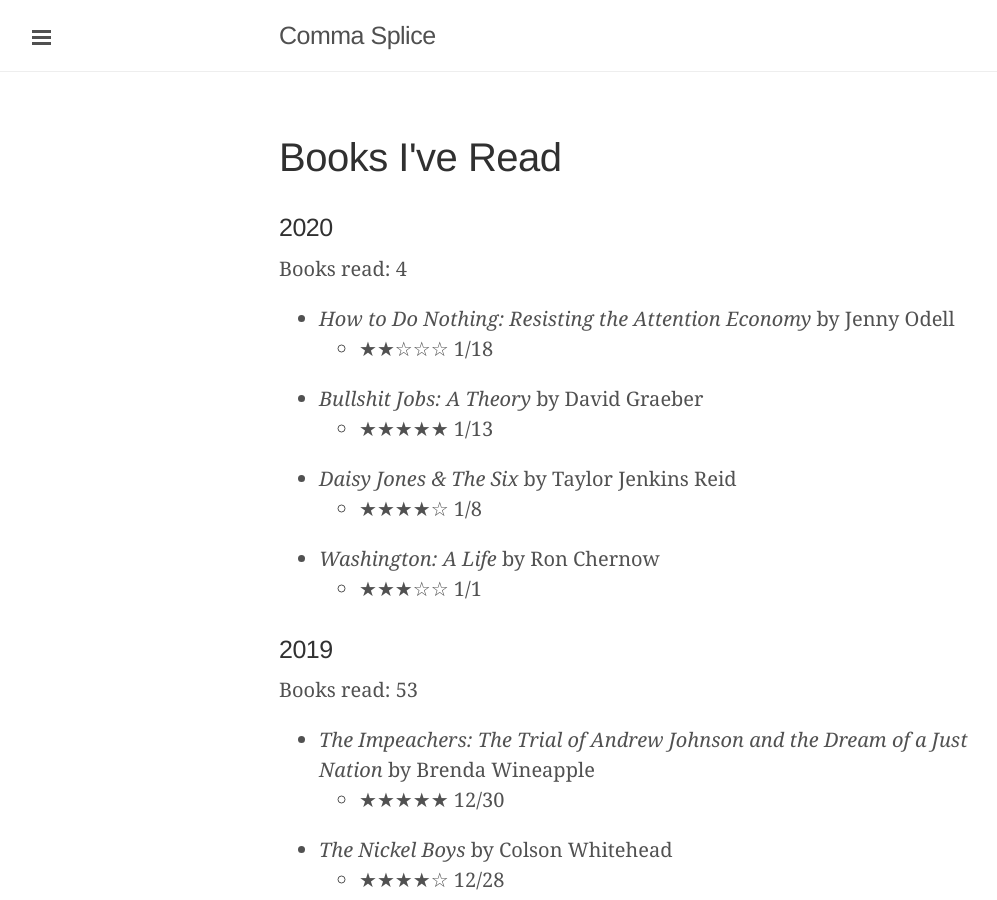
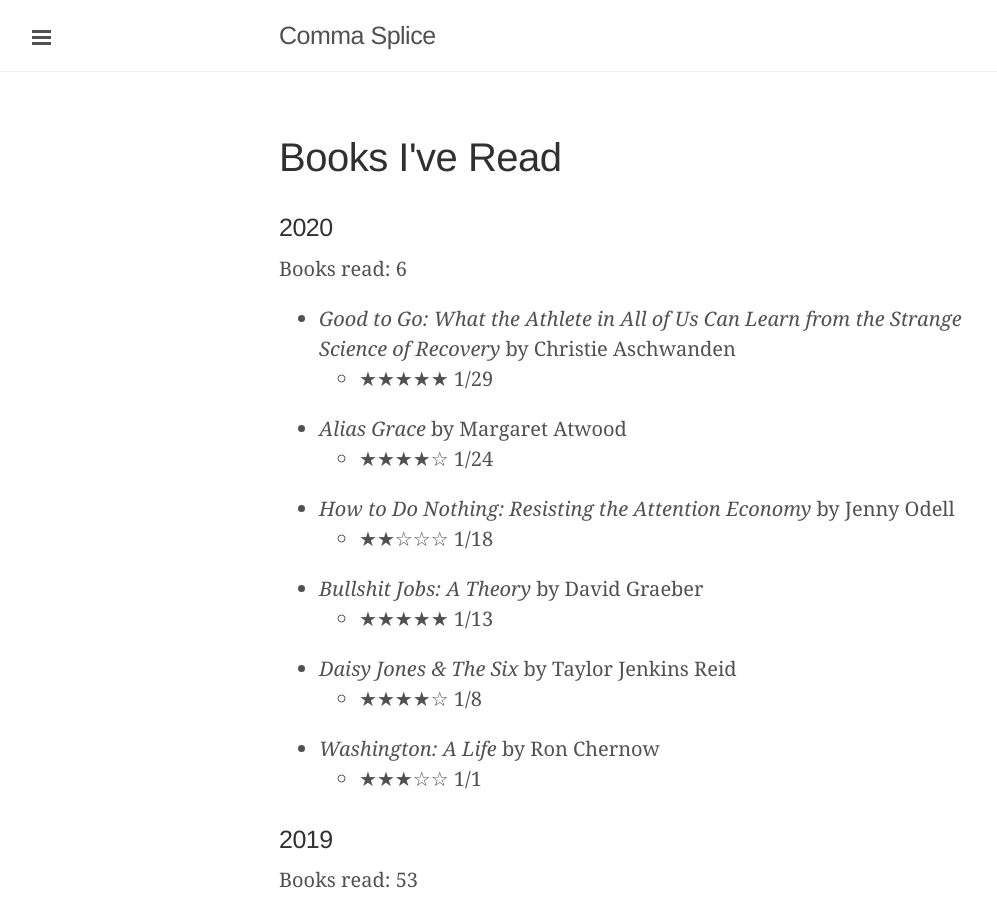
Before and after one commit to davidixon/davidixon.github.io, a Jekyll site: the page built from books.md, in a window 1280 px wide and 900 px high. Shown: the whole window, without its empty margins (1-998 px from the left). Built offline with Jekyll 4.4.1, drawn with Linux system fonts in a browser that asks for light colours.

Commit message:
updated book log; draft post

```diff
--- a/books.md
+++ b/books.md
@@ -6,8 +6,12 @@ permalink: /books/
 
 ### 2020
 
-Books read: 4
+Books read: 6
 
+* *Good to Go: What the Athlete in All of Us Can Learn from the Strange Science of Recovery* by Christie Aschwanden
+  * ★★★★★ 1/29
+* *Alias Grace* by Margaret Atwood
+  * ★★★★☆ 1/24
 * *How to Do Nothing: Resisting the Attention Economy* by Jenny Odell
   * ★★☆☆☆ 1/18
 * *Bullshit Jobs: A Theory* by David Graeber
```
Also changed, not shown: 1 other file.
